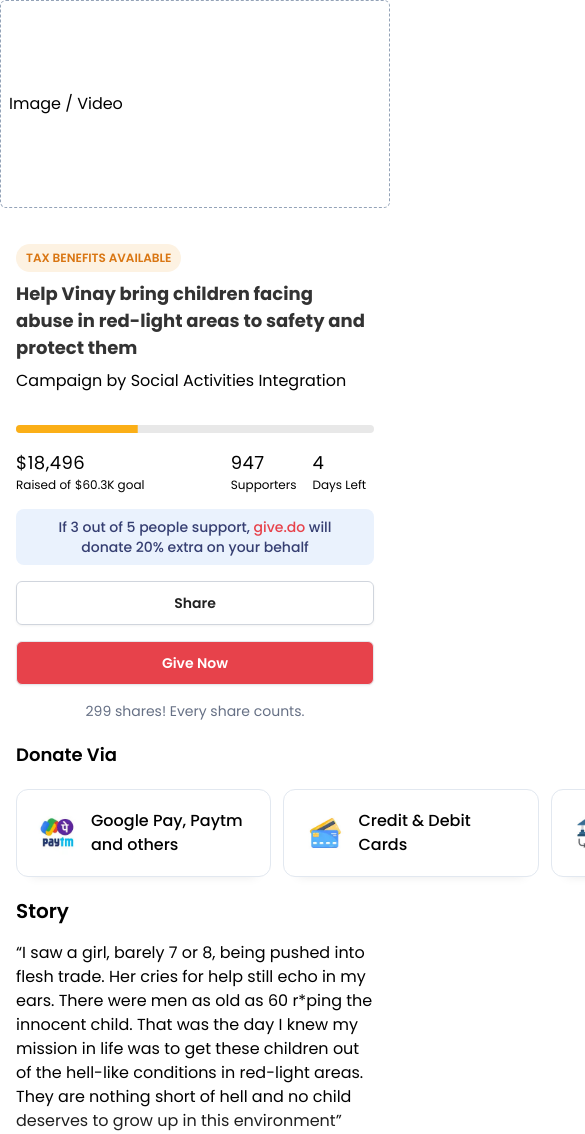
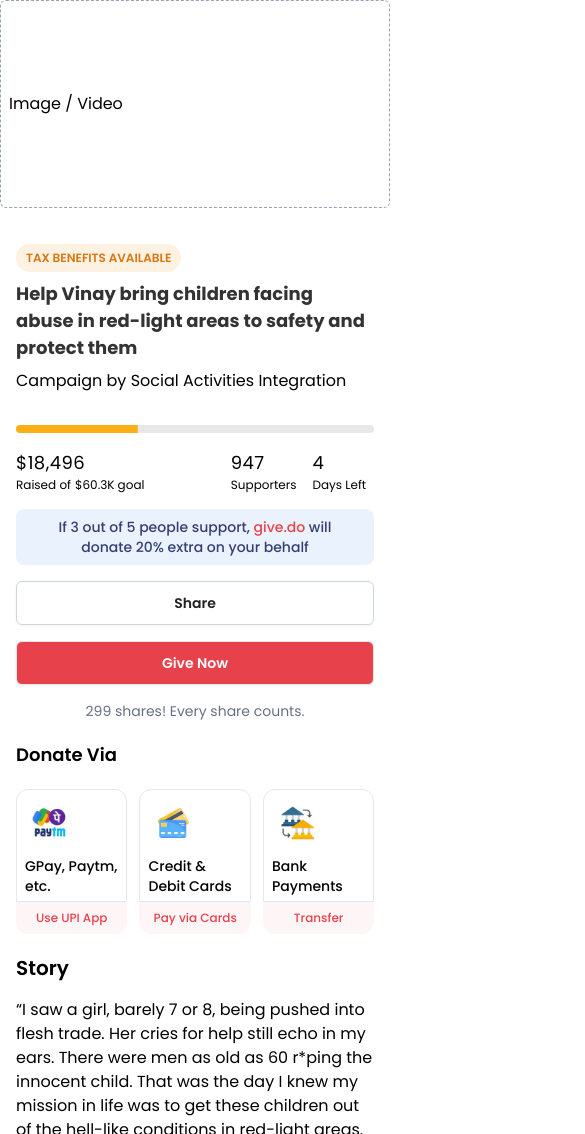
Before and after one commit to baidargul/give-do, a Next.js app: page /fundraisers in a window 390 px wide. Shown: the top 1134 px of the page, 585 px wide, since content can reach past the window. Built offline with nearby package versions, Linux system fonts and the light colour scheme.

Commit message:
Did Donate Via Options responsive

```diff
--- a/app/(routes)/fundraisers/components/DonateVia/Option.tsx
+++ b/app/(routes)/fundraisers/components/DonateVia/Option.tsx
@@ -8,20 +8,40 @@ type Props = {
 const Option = (props: Props) => {
 
     let description = ''
+    let descriptionForPhone = ''
+    let sub = ''
     if (props.type === 'paytm') {
         description = 'Google Pay, Paytm and others'
+        descriptionForPhone = 'GPay, Paytm, etc.'
+        sub = 'Use UPI App'
     } else if (props.type === 'cards') {
         description = 'Credit & Debit Cards'
+        descriptionForPhone = 'Credit & Debit Cards'
+        sub = 'Pay via Cards'
     } else if (props.type === 'banks') {
         description = 'Internet Banking & Transfer'
+        descriptionForPhone = 'Bank Payments'
+        sub = 'Transfer'
     }
 
 
     return (
         <div>
-            <div className='w-[255.46px] h-[88px] p-[16px] flex items-center gap-2  rounded-xl border border-slate-200 hover:border-site-redHighlight hover:text-site-redHighlight cursor-pointer transition-all duration-100 bg-white shadow-[0_14px_10px_-15px_rgba(0,0,0,0.1)]'>
+            {/* {FOR ABOVE TABLET} */}
+            <div className='hidden tablet:flex tablet:w-[255.46px] h-[88px] p-[16px] items-center gap-2  rounded-xl border border-slate-200 hover:border-site-redHighlight hover:text-site-redHighlight cursor-pointer transition-all duration-100 bg-white shadow-[0_14px_10px_-15px_rgba(0,0,0,0.1)]'>
                 <Image src={`/donate-via/${props.type}.jpg`} alt={props.type} width={50} height={50} />
-                <div className='font-medium text-[1rem]'>{description}</div>
+                <div className='font-medium text-[0.875rem] tablet:text-[1rem]'>{description}</div>
+            </div>
+
+            {/* FOR PHONE */}
+            <div className='block tablet:hidden'>
+                <div className='flex w-[111.46px] h-[113.2px] p-[8px] flex-col items-start gap-2  rounded-t-xl border border-slate-200 cursor-pointer transition-all duration-100 bg-white'>
+                    <Image src={`/donate-via/${props.type}.jpg`} alt={props.type} width={50} height={50} />
+                    <div className='font-medium text-sm tablet:text-[1rem]'>{descriptionForPhone}</div>
+                </div>
+                <div className='bg-site-redHighlight/5 text-site-redHighlight rounded-b-xl w-full h-8 text-center p-1 text-xs font-medium flex justify-center items-center'>
+                    {sub}
+                </div>
             </div>
         </div>
     )
```
